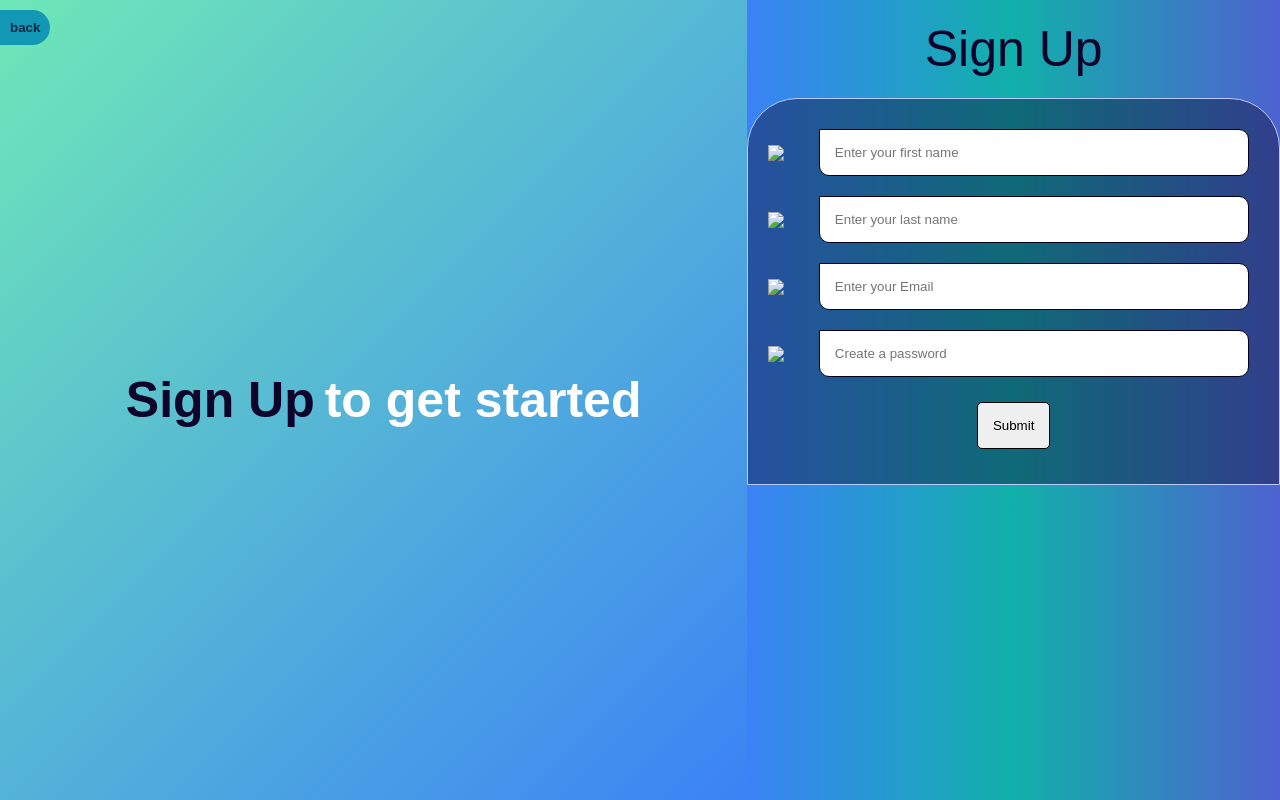
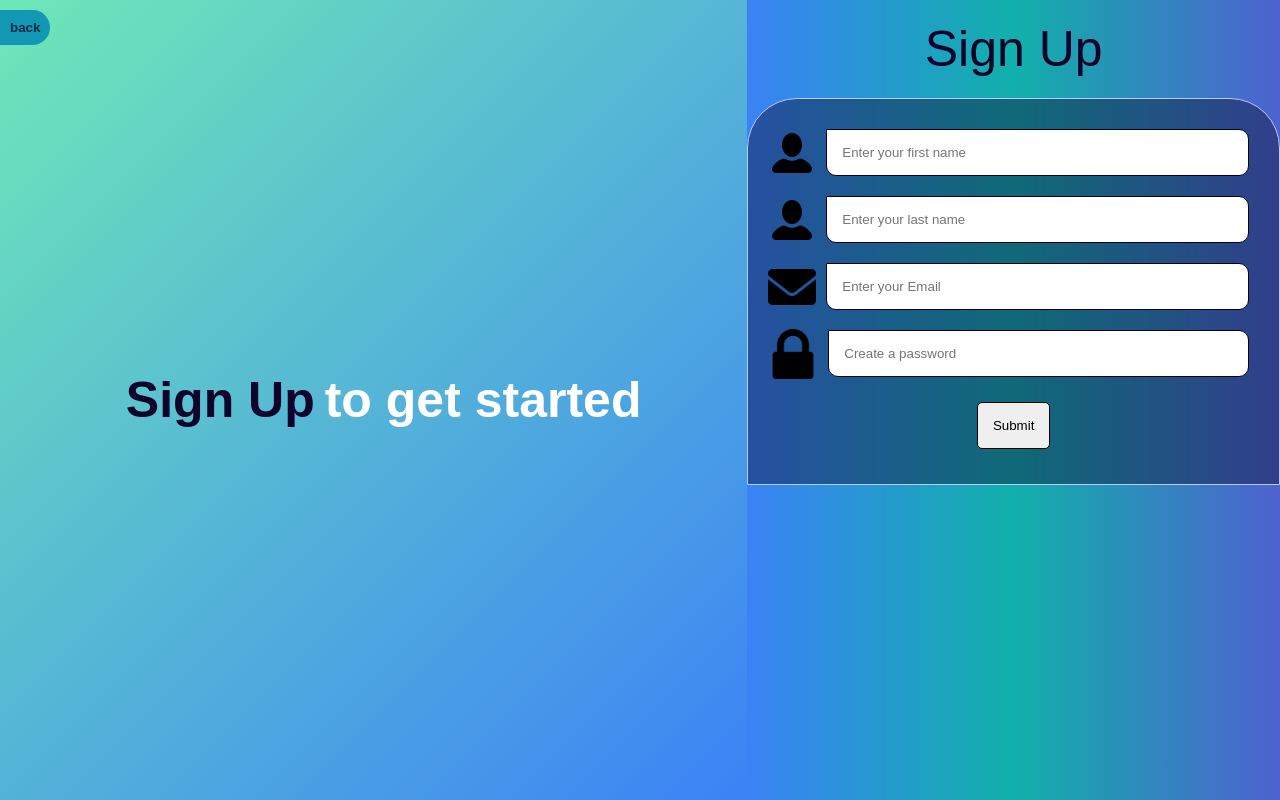
Before and after one commit to Masroor2012/Kampo, a plain HTML site: page signup.html in a window 1280 px wide. Drawn offline with Linux system fonts and the light colour scheme.

Commit message:
Update image paths in signup.html

```diff
--- a/signup.html
+++ b/signup.html
@@ -5,7 +5,7 @@
     <meta name="viewport" content="width=device-width, initial-scale=1.0">
     <link rel="stylesheet" href="sign-up.css">
     <link rel="stylesheet" href="sign-up-create.css">
-    <link rel="shortcut icon" href="img/avatar.png" type="image/x-icon">
+    <link rel="shortcut icon" href="avatar.png" type="image/x-icon">
     <title>Sign Up page</title>
 </head>
 <body>
@@ -42,19 +42,19 @@
         <div class="sign-up-container-text"><span class="span">Sign Up</span></div>
         <form id="form">
             <div class="row">
-                <img src="img/avatar.png" width="50px">
+                <img src="avatar.png" width="50px">
                 <input type="text" placeholder="Enter your first name" id="val1" required><br>
             </div>
             <div class="row">
-                <img src="img/avatar.png" width="50px">
+                <img src="avatar.png" width="50px">
                 <input type="text" placeholder="Enter your last name" id="val1Ln" required><br>
             </div>
             <div class="row">
-                <img src="img/emailicon.png" width="50px">
+                <img src="emailicon.png" width="50px">
                 <input type="email" placeholder="Enter your Email" id="val2" required>  <br>
             </div>
             <div class="row">
-                <img src="img/padlock.png" width="50px">
+                <img src="padlock.png" width="50px">
                 <input type="password" placeholder="Create a password" id="val3" required>  <br>
             </div>
 
```
